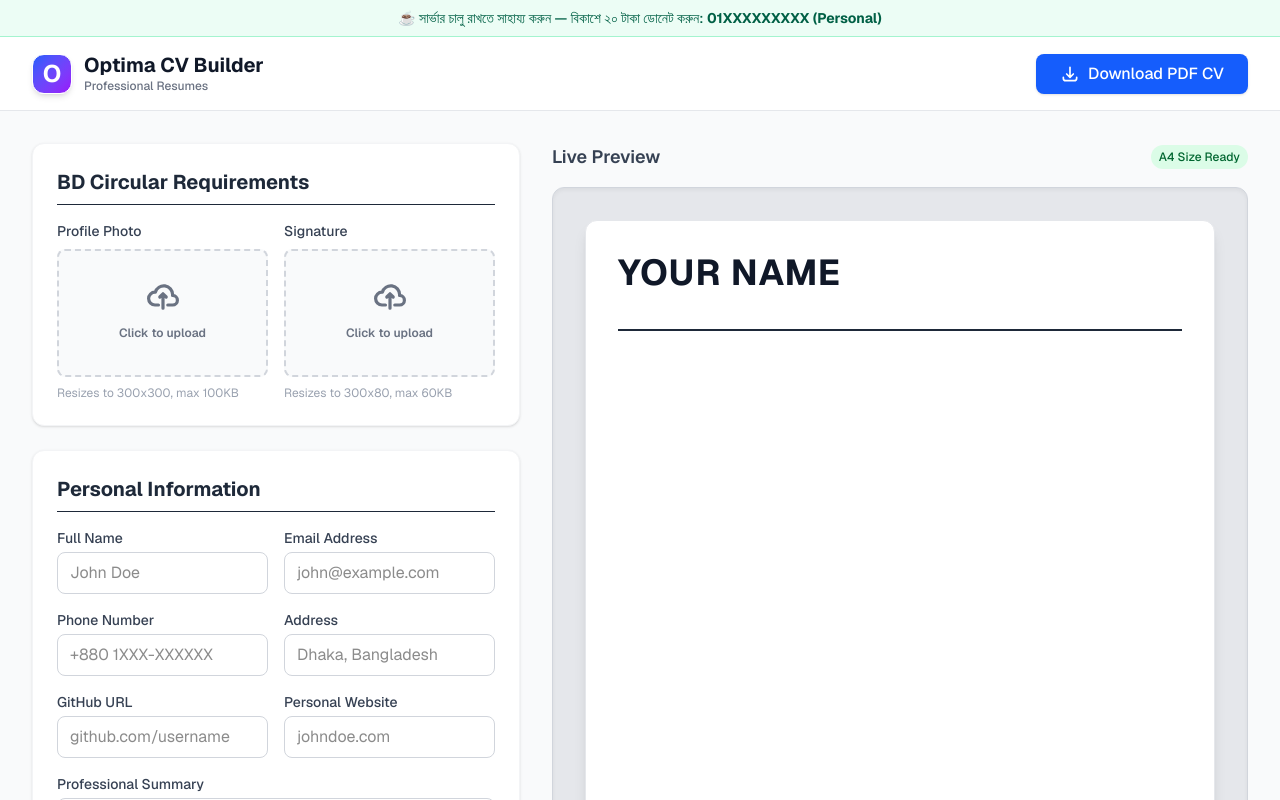
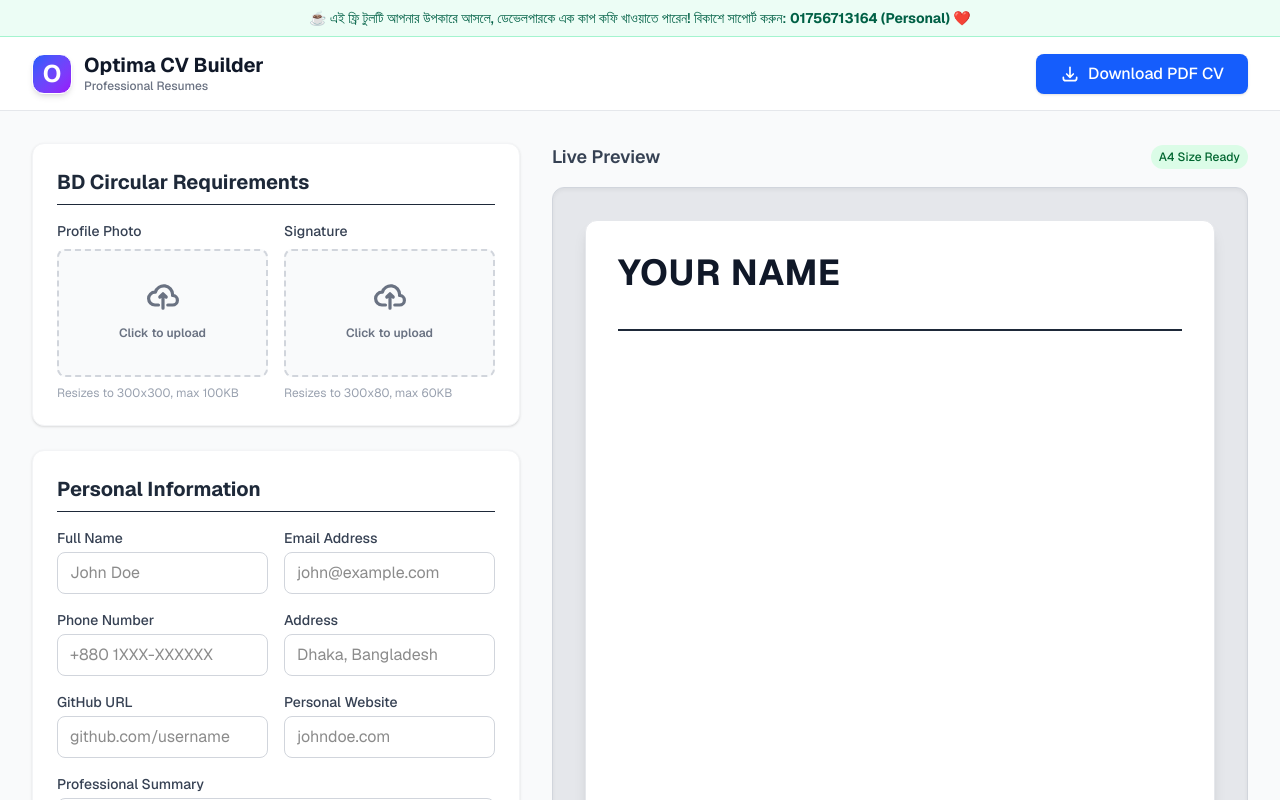
Before and after one commit to motiurR/CV-Builder, a Next.js app: page / in a window 1280 px wide. Shown: the top 800 px of the page. Built offline with nearby package versions, Linux system fonts and the light colour scheme.

Commit message:
feat: implement main CV builder page with form, preview, and PDF export functionality

```diff
--- a/src/app/page.tsx
+++ b/src/app/page.tsx
@@ -65,7 +65,7 @@ export default function Home() {
       <div className="bg-emerald-50 dark:bg-emerald-900/30 border-b border-emerald-200 dark:border-emerald-800">
         <div className="max-w-7xl mx-auto px-4 sm:px-6 lg:px-8 py-2 flex items-center justify-center text-sm">
           <span className="text-emerald-800 dark:text-emerald-200 text-center font-medium flex items-center gap-2">
-            <span>☕ সার্ভার চালু রাখতে সাহায্য করুন — বিকাশে ২০ টাকা ডোনেট করুন: <strong>01XXXXXXXXX (Personal)</strong></span>
+            <span>☕ এই ফ্রি টুলটি আপনার উপকারে আসলে, ডেভেলপারকে এক কাপ কফি খাওয়াতে পারেন! বিকাশে সাপোর্ট করুন: <strong>01756713164 (Personal)</strong> ❤️</span>
           </span>
         </div>
       </div>
@@ -85,9 +85,8 @@ export default function Home() {
           <button
             onClick={handleDownloadPDF}
             disabled={isGeneratingPdf}
-            className={`font-medium py-2 px-6 rounded-lg transition-colors flex items-center gap-2 shadow-sm ${
-              isGeneratingPdf ? 'bg-gray-400 cursor-not-allowed text-gray-800' : 'bg-blue-600 hover:bg-blue-700 text-white'
-            }`}
+            className={`font-medium py-2 px-6 rounded-lg transition-colors flex items-center gap-2 shadow-sm ${isGeneratingPdf ? 'bg-gray-400 cursor-not-allowed text-gray-800' : 'bg-blue-600 hover:bg-blue-700 text-white'
+              }`}
           >
             {isGeneratingPdf ? (
               <>
```
